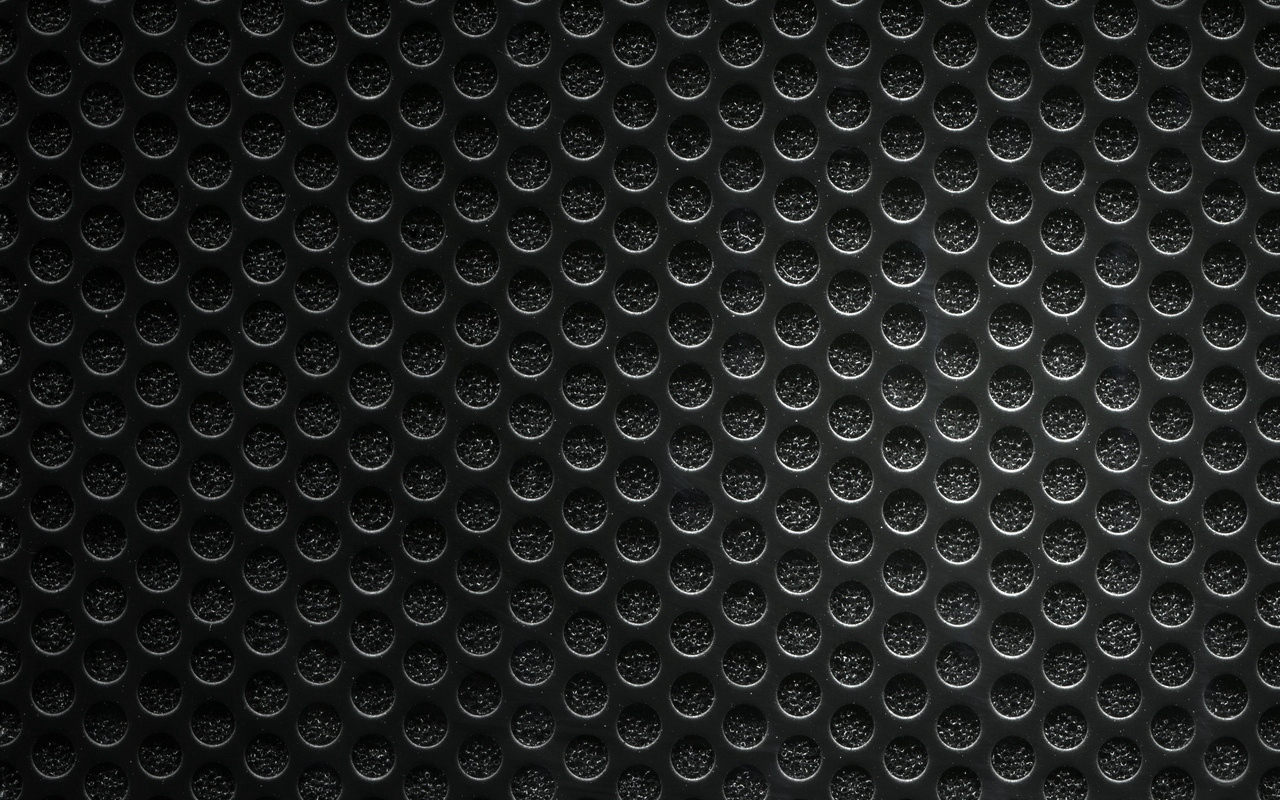
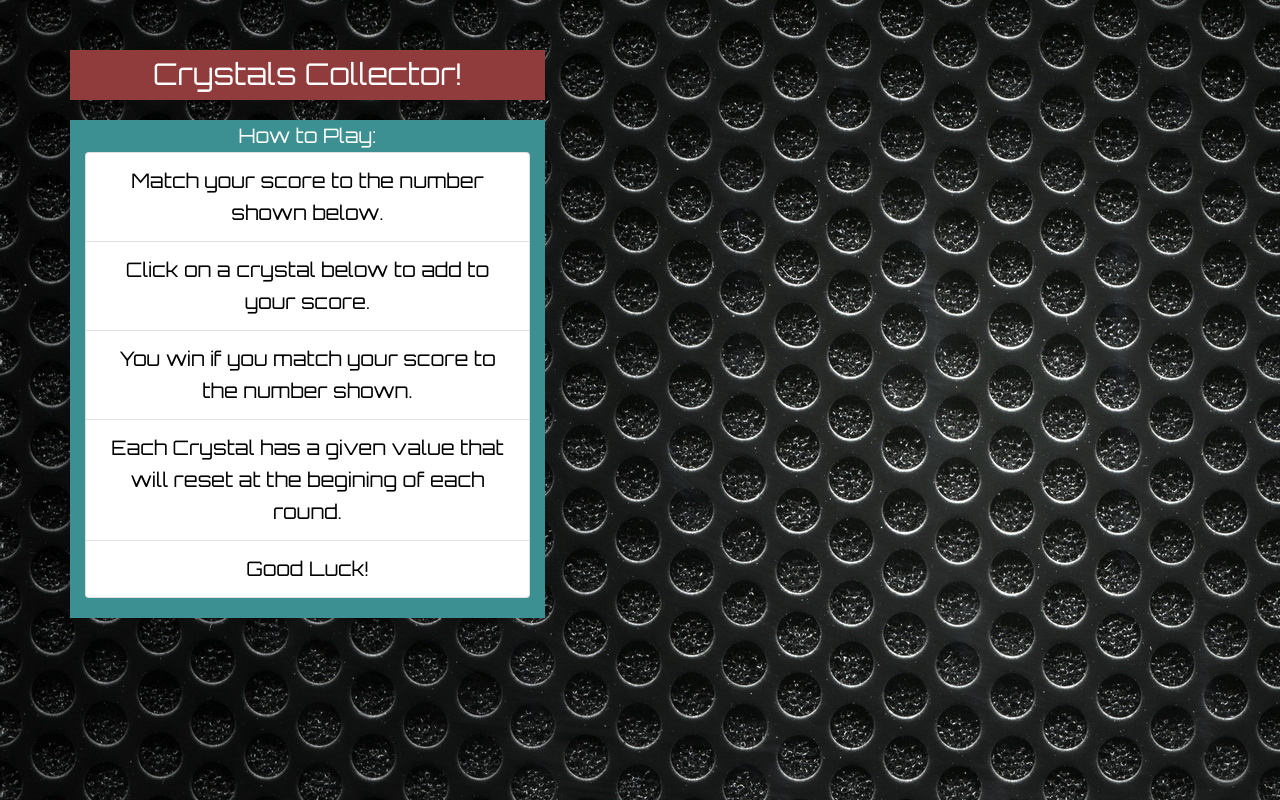
Before and after one commit to mqsmith/unit-4-game, a plain HTML site: page index.html in a window 1280 px wide. Drawn offline with nearby package versions, Linux system fonts and the light colour scheme.

Commit message:
Added the title and instructions to the page via HTML, CSS and Bootstrap.

```diff
--- a/assets/css/style.css
+++ b/assets/css/style.css
@@ -7,3 +7,23 @@ html body{
     font-family: 'Orbitron', sans-serif;
 
 }
+
+
+
+#title{
+    background-color: #913c3c;
+    height: 50px;
+    margin-top: 50px;
+    font-size: 30px;
+}
+
+#instructions {
+    background-color: #3c9091;
+    margin-top: 20px;
+    padding-bottom: 20px;
+    font-size: 20px;
+}
+
+.list-group{
+    color: black;
+}
--- a/index.html
+++ b/index.html
@@ -29,12 +29,28 @@
     <div class="container">
 
 
-    <div class="row">
+        <div class="row" id="one">
+            <h1 class="col-md-5 text-center" id="title">
+                Crystals Collector!
+            </h1>
+        </div>
+        <div class="row" id="two">
+            <div class="col-md-5 text-center" id="instructions">
+                <h1>
+                    How to Play:
+                </h1>
 
+                <ul class="list-group">
+                    <li class="list-group-item">Match your score to the number shown below.</li>
+                    <li class="list-group-item">Click on a crystal below to add to your score.</li>
+                    <li class="list-group-item">You win if you match your score to the number shown.</li>
+                    <li class="list-group-item">Each Crystal has a given value that will reset at the begining of each
+                        round.</li>
+                    <li class="list-group-item">Good Luck!</li>
+                </ul>
             </div>
-    <div class="row">
+        </div>
 
-    </div>
         <div class="row">
 
         </div>
```
Lines whose indentation alone changed are shown as unchanged.
